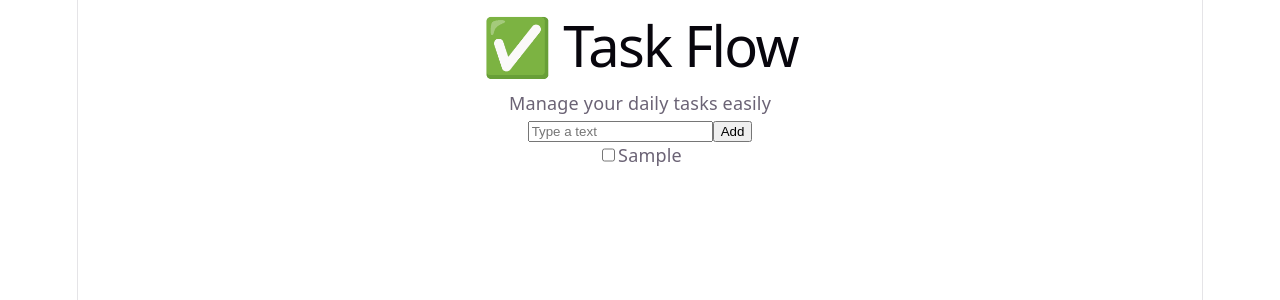
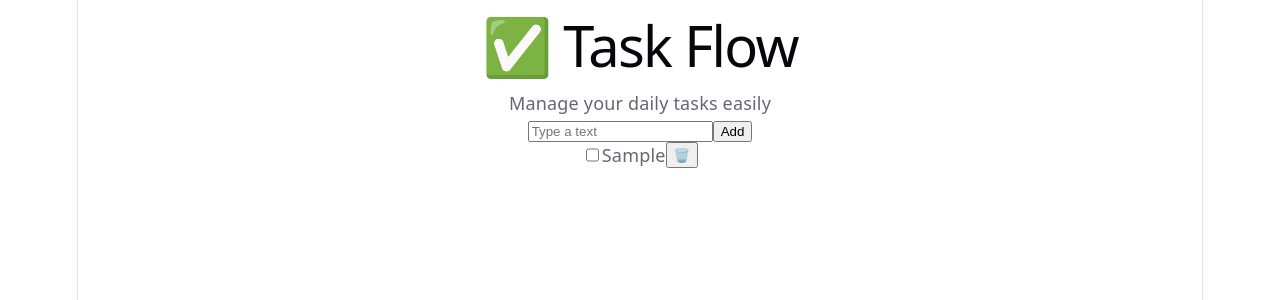
Before and after one commit to indresh-16/taskflow-react, a React (Vite) app: page / in a window 1280 px wide. Both pictures are taken after typing "Sample" into the empty fields and a click on the button "Add". Shown: the top 300 px of the page. Built offline with nearby package versions, Linux system fonts and the light colour scheme.

Commit message:
feat:Delete Task

```diff
--- a/src/App.jsx
+++ b/src/App.jsx
@@ -6,16 +6,20 @@ import TaskList from './components/Task/TaskList'
 import TaskForm from './components/Task/TaskForm'
 
 
-function App({inputValue}) {
+function App() {
   const [tasks,setTasks] = useState([]);
   function addTask(inputValue){
      setTasks([...tasks,inputValue])
   }
-
+  function deleTask(TasktoDelete){
+    setTasks(
+      tasks.filter((task) => task !== TasktoDelete)
+    )
+  }
   return <>
     <Header/>
     <TaskForm addTask={addTask}/>
-    <TaskList tasks={tasks}/>
+    <TaskList tasks={tasks}  deleTask ={deleTask}/>
   </>
 }
 
--- a/src/components/Task/TaskItem.jsx
+++ b/src/components/Task/TaskItem.jsx
@@ -1,7 +1,10 @@
-export default function TaskItem({task}){
+export default function TaskItem({task,deleTask}){
     return <>
             <div style={{display:"flex", alignSelf:"center"}}>
-                 <input type="checkbox"/> <p>{task}</p>
+                 <input type="checkbox" value = {task}/> <p>{task}</p>
+                 <button onClick={() => deleTask(task)}>🗑️</button>
+
+
         </div>
     </>
 }
--- a/src/components/Task/TaskList.jsx
+++ b/src/components/Task/TaskList.jsx
@@ -1,8 +1,8 @@
 import TaskItem from "./TaskItem"
-export default function TaskList({tasks}){
+export default function TaskList({tasks,deleTask}){
     return <>
         {tasks.map((item,index) => (
-            <TaskItem key={index} task={item}/>
+            <TaskItem key={index} task={item} deleTask={deleTask}/>
         ))}
     </>
 }
```
